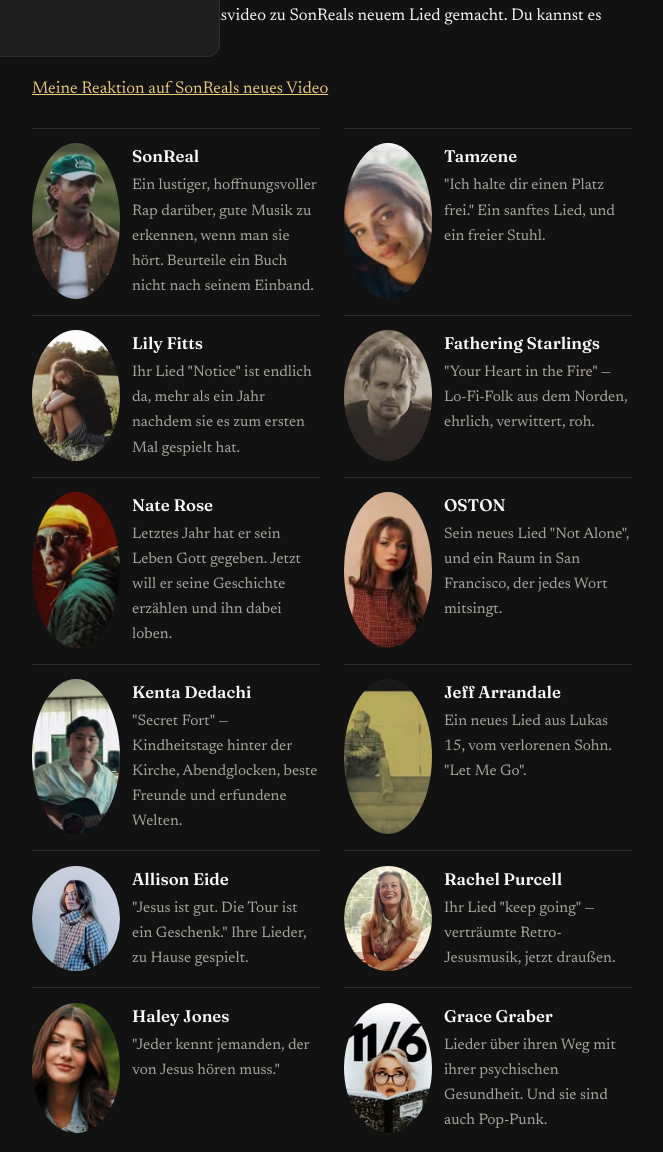
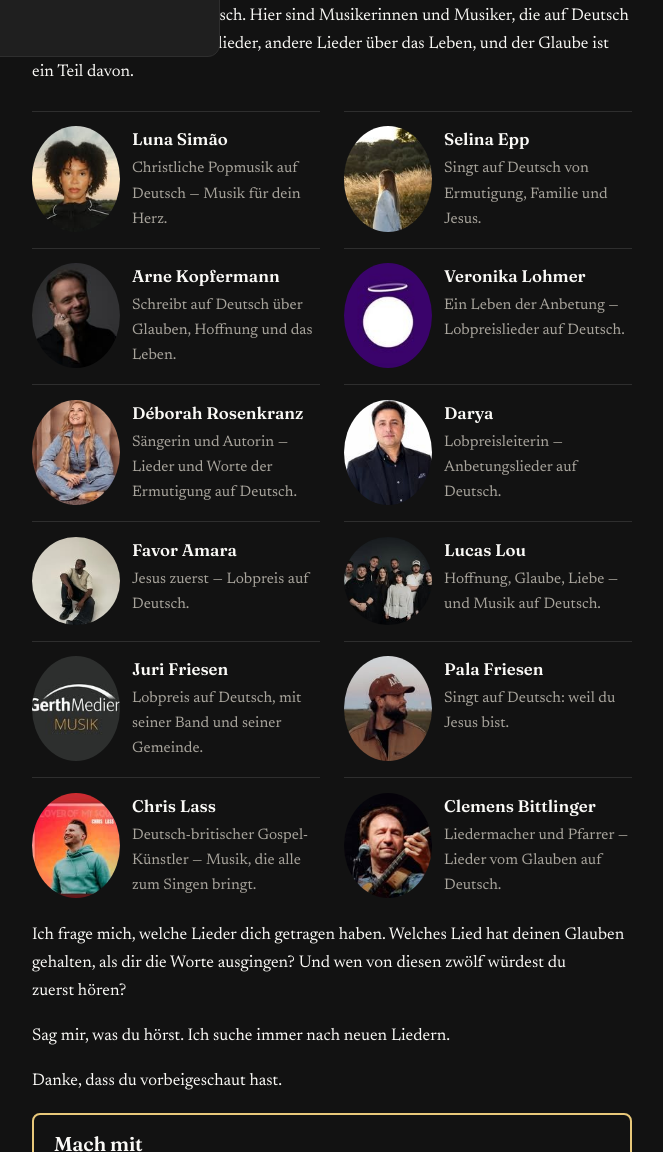
Before and after one commit to streamjonathan/jonathanmccallum-de, an Eleventy site: page content/posts/2026-11-23-music-and-faith.md in a window 1280 px wide. Shown: the part 727-1879 px from the top of the page, without its empty margins (308-971 px from the left). Built offline with nearby package versions, Linux system fonts and the light colour scheme; Eleventy itself is replaced by a stand-in of ours; files that its build step writes are made by us from their sources.

Commit message:
Music and Faith: 12 de-language musicians, self-hosted photos, SonReal paragraph dropped

```diff
--- a/content/posts/2026-11-23-music-and-faith.md
+++ b/content/posts/2026-11-23-music-and-faith.md
@@ -3,7 +3,7 @@ title: "Musik und Glaube"
 date: 2026-11-23
 slug: music-and-faith
 draft: false
-shareImage: /images/music-faith/sonreal.jpg
+shareImage: /images/music-faith/lunasimao.jpg
 ---
 
 Ich verbringe viel Zeit damit, Musikerinnen und Musikern auf Instagram zuzuhören. Hier sind einige, die ich in letzter Zeit gehört habe.
@@ -14,70 +14,68 @@ Paulus hat in Athen etwas Ähnliches gemacht. Er hat ihre Dichtung und ihre Spra
 
 Sie singen nicht alle Anbetungslieder. Die meisten singen einfach über das Leben, und der Glaube ist ein Teil davon. Das gefällt mir an ihnen. Tipp auf eine Karte, um das Lied auf Instagram anzusehen.
 
-Ich habe auch ein Reaktionsvideo zu SonReals neuem Lied gemacht. Du kannst es hier ansehen:
-
-[Meine Reaktion auf SonReals neues Video](https://www.youtube.com/shorts/wePjZMr6beE)
+Diese Lieder sind auf Deutsch. Hier sind Musikerinnen und Musiker, die auf Deutsch singen — manche Lobpreislieder, andere Lieder über das Leben, und der Glaube ist ein Teil davon.
 
 <div class="ig-grid">
-<a class="ig-card" href="https://www.instagram.com/reel/DgBgmKwB84s/" target="_blank" rel="noopener">
-<img class="ig-card__img" src="/images/music-faith/sonreal.jpg" alt="SonReal" loading="lazy" width="150" height="150">
-<span class="ig-card__text"><span class="ig-card__name">SonReal</span>
-<span class="ig-card__note">Ein lustiger, hoffnungsvoller Rap darüber, gute Musik zu erkennen, wenn man sie hört. Beurteile ein Buch nicht nach seinem Einband.</span></span>
+<a class="ig-card" href="https://www.instagram.com/reel/Dfw8TevRaPf/" target="_blank" rel="noopener">
+<img class="ig-card__img" src="/images/music-faith/lunasimao.jpg" alt="Luna Simão" loading="lazy" width="150" height="150">
+<span class="ig-card__text"><span class="ig-card__name">Luna Simão</span>
+<span class="ig-card__note">Christliche Popmusik auf Deutsch — Musik für dein Herz.</span></span>
 </a>
-<a class="ig-card" href="https://www.instagram.com/reel/DgDnpYFAUjr/" target="_blank" rel="noopener">
-<img class="ig-card__img" src="/images/music-faith/tamzene.jpg" alt="Tamzene" loading="lazy" width="150" height="150">
-<span class="ig-card__text"><span class="ig-card__name">Tamzene</span>
-<span class="ig-card__note">"Ich halte dir einen Platz frei." Ein sanftes Lied, und ein freier Stuhl.</span></span>
+<a class="ig-card" href="https://www.instagram.com/reel/DgB0VM6ojxS/" target="_blank" rel="noopener">
+<img class="ig-card__img" src="/images/music-faith/selinaaepp.jpg" alt="Selina Epp" loading="lazy" width="150" height="150">
+<span class="ig-card__text"><span class="ig-card__name">Selina Epp</span>
+<span class="ig-card__note">Singt auf Deutsch von Ermutigung, Familie und Jesus.</span></span>
 </a>
-<a class="ig-card" href="https://www.instagram.com/reel/Df5X6L3K-3W/" target="_blank" rel="noopener">
-<img class="ig-card__img" src="/images/music-faith/lilyfittsmusic.jpg" alt="Lily Fitts" loading="lazy" width="150" height="150">
-<span class="ig-card__text"><span class="ig-card__name">Lily Fitts</span>
-<span class="ig-card__note">Ihr Lied "Notice" ist endlich da, mehr als ein Jahr nachdem sie es zum ersten Mal gespielt hat.</span></span>
+<a class="ig-card" href="https://www.instagram.com/reel/DfHtmvNu-Cn/" target="_blank" rel="noopener">
+<img class="ig-card__img" src="/images/music-faith/arnekopfermann.jpg" alt="Arne Kopfermann" loading="lazy" width="150" height="150">
+<span class="ig-card__text"><span class="ig-card__name">Arne Kopfermann</span>
+<span class="ig-card__note">Schreibt auf Deutsch über Glauben, Hoffnung und das Leben.</span></span>
 </a>
-<a class="ig-card" href="https://www.instagram.com/reel/DgE-ybeI6ko/" target="_blank" rel="noopener">
-<img class="ig-card__img" src="/images/music-faith/fatheringstarlings.jpg" alt="Fathering Starlings" loading="lazy" width="150" height="150">
-<span class="ig-card__text"><span class="ig-card__name">Fathering Starlings</span>
-<span class="ig-card__note">"Your Heart in the Fire" — Lo-Fi-Folk aus dem Norden, ehrlich, verwittert, roh.</span></span>
+<a class="ig-card" href="https://www.instagram.com/reel/DbIyXlglH0l/" target="_blank" rel="noopener">
+<img class="ig-card__img" src="/images/music-faith/veronikalohmer.jpg" alt="Veronika Lohmer" loading="lazy" width="150" height="150">
+<span class="ig-card__text"><span class="ig-card__name">Veronika Lohmer</span>
+<span class="ig-card__note">Ein Leben der Anbetung — Lobpreislieder auf Deutsch.</span></span>
 </a>
-<a class="ig-card" href="https://www.instagram.com/reel/DfkSMZhpium/" target="_blank" rel="noopener">
-<img class="ig-card__img" src="/images/music-faith/naterosemusic.jpg" alt="Nate Rose" loading="lazy" width="150" height="150">
-<span class="ig-card__text"><span class="ig-card__name">Nate Rose</span>
-<span class="ig-card__note">Letztes Jahr hat er sein Leben Gott gegeben. Jetzt will er seine Geschichte erzählen und ihn dabei loben.</span></span>
+<a class="ig-card" href="https://www.instagram.com/reel/Df4_FdmOa5Z/" target="_blank" rel="noopener">
+<img class="ig-card__img" src="/images/music-faith/deborahrosenkranz.jpg" alt="Déborah Rosenkranz" loading="lazy" width="150" height="150">
+<span class="ig-card__text"><span class="ig-card__name">Déborah Rosenkranz</span>
+<span class="ig-card__note">Sängerin und Autorin — Lieder und Worte der Ermutigung auf Deutsch.</span></span>
 </a>
-<a class="ig-card" href="https://www.instagram.com/p/DgBMyeNkkyO/" target="_blank" rel="noopener">
-<img class="ig-card__img" src="/images/music-faith/ostonmusic.jpg" alt="OSTON" loading="lazy" width="150" height="150">
-<span class="ig-card__text"><span class="ig-card__name">OSTON</span>
-<span class="ig-card__note">Sein neues Lied "Not Alone", und ein Raum in San Francisco, der jedes Wort mitsingt.</span></span>
+<a class="ig-card" href="https://www.instagram.com/reel/DeaP8hzvxpH/" target="_blank" rel="noopener">
+<img class="ig-card__img" src="/images/music-faith/darya_music.jpg" alt="Darya" loading="lazy" width="150" height="150">
+<span class="ig-card__text"><span class="ig-card__name">Darya</span>
+<span class="ig-card__note">Lobpreisleiterin — Anbetungslieder auf Deutsch.</span></span>
 </a>
-<a class="ig-card" href="https://www.instagram.com/reel/Df1qtokoyBh/" target="_blank" rel="noopener">
-<img class="ig-card__img" src="/images/music-faith/kenta_dedachi.jpg" alt="Kenta Dedachi" loading="lazy" width="150" height="150">
-<span class="ig-card__text"><span class="ig-card__name">Kenta Dedachi</span>
-<span class="ig-card__note">"Secret Fort" — Kindheitstage hinter der Kirche, Abendglocken, beste Freunde und erfundene Welten.</span></span>
+<a class="ig-card" href="https://www.instagram.com/reel/DTkGhqhDe8d/" target="_blank" rel="noopener">
+<img class="ig-card__img" src="/images/music-faith/favoramara.jpg" alt="Favor Amara" loading="lazy" width="150" height="150">
+<span class="ig-card__text"><span class="ig-card__name">Favor Amara</span>
+<span class="ig-card__note">Jesus zuerst — Lobpreis auf Deutsch.</span></span>
 </a>
-<a class="ig-card" href="https://www.instagram.com/reel/DfCRnSiPXa5/" target="_blank" rel="noopener">
-<img class="ig-card__img" src="/images/music-faith/jeffarrandale.jpg" alt="Jeff Arrandale" loading="lazy" width="150" height="150">
-<span class="ig-card__text"><span class="ig-card__name">Jeff Arrandale</span>
-<span class="ig-card__note">Ein neues Lied aus Lukas 15, vom verlorenen Sohn. "Let Me Go".</span></span>
+<a class="ig-card" href="https://www.instagram.com/reel/DePyhj4RY3E/" target="_blank" rel="noopener">
+<img class="ig-card__img" src="/images/music-faith/lucasloumusic.jpg" alt="Lucas Lou" loading="lazy" width="150" height="150">
+<span class="ig-card__text"><span class="ig-card__name">Lucas Lou</span>
+<span class="ig-card__note">Hoffnung, Glaube, Liebe — und Musik auf Deutsch.</span></span>
 </a>
-<a class="ig-card" href="https://www.instagram.com/reel/Df71X0lzZsN/" target="_blank" rel="noopener">
-<img class="ig-card__img" src="/images/music-faith/allison_eide.jpg" alt="Allison Eide" loading="lazy" width="150" height="150">
-<span class="ig-card__text"><span class="ig-card__name">Allison Eide</span>
-<span class="ig-card__note">"Jesus ist gut. Die Tour ist ein Geschenk." Ihre Lieder, zu Hause gespielt.</span></span>
+<a class="ig-card" href="https://www.instagram.com/reel/Dei8lJszv-A/" target="_blank" rel="noopener">
+<img class="ig-card__img" src="/images/music-faith/jurifriesen.jpg" alt="Juri Friesen" loading="lazy" width="150" height="150">
+<span class="ig-card__text"><span class="ig-card__name">Juri Friesen</span>
+<span class="ig-card__note">Lobpreis auf Deutsch, mit seiner Band und seiner Gemeinde.</span></span>
 </a>
-<a class="ig-card" href="https://www.instagram.com/reel/DgD31mXBDcn/" target="_blank" rel="noopener">
-<img class="ig-card__img" src="/images/music-faith/rachelpurcellmusic.jpg" alt="Rachel Purcell" loading="lazy" width="150" height="150">
-<span class="ig-card__text"><span class="ig-card__name">Rachel Purcell</span>
-<span class="ig-card__note">Ihr Lied "keep going" — verträumte Retro-Jesusmusik, jetzt draußen.</span></span>
+<a class="ig-card" href="https://www.instagram.com/reel/DTL4oNLDXG6/" target="_blank" rel="noopener">
+<img class="ig-card__img" src="/images/music-faith/palafriesen.jpg" alt="Pala Friesen" loading="lazy" width="150" height="150">
+<span class="ig-card__text"><span class="ig-card__name">Pala Friesen</span>
+<span class="ig-card__note">Singt auf Deutsch: weil du Jesus bist.</span></span>
 </a>
-<a class="ig-card" href="https://www.instagram.com/reel/Df9vziqCJtC/" target="_blank" rel="noopener">
-<img class="ig-card__img" src="/images/music-faith/haleyjonesofficial.jpg" alt="Haley Jones" loading="lazy" width="150" height="150">
-<span class="ig-card__text"><span class="ig-card__name">Haley Jones</span>
-<span class="ig-card__note">"Jeder kennt jemanden, der von Jesus hören muss."</span></span>
+<a class="ig-card" href="https://www.instagram.com/reel/DeJdSQDkcMx/" target="_blank" rel="noopener">
+<img class="ig-card__img" src="/images/music-faith/chrislass.jpg" alt="Chris Lass" loading="lazy" width="150" height="150">
+<span class="ig-card__text"><span class="ig-card__name">Chris Lass</span>
+<span class="ig-card__note">Deutsch-britischer Gospel-Künstler — Musik, die alle zum Singen bringt.</span></span>
 </a>
-<a class="ig-card" href="https://www.instagram.com/reel/DgAmATaizM0/" target="_blank" rel="noopener">
-<img class="ig-card__img" src="/images/music-faith/gracegrabermusic.jpg" alt="Grace Graber" loading="lazy" width="150" height="150">
-<span class="ig-card__text"><span class="ig-card__name">Grace Graber</span>
-<span class="ig-card__note">Lieder über ihren Weg mit ihrer psychischen Gesundheit. Und sie sind auch Pop-Punk.</span></span>
+<a class="ig-card" href="https://www.instagram.com/reel/DRZ1XB3DZT5/" target="_blank" rel="noopener">
+<img class="ig-card__img" src="/images/music-faith/clemensbittlinger.jpg" alt="Clemens Bittlinger" loading="lazy" width="150" height="150">
+<span class="ig-card__text"><span class="ig-card__name">Clemens Bittlinger</span>
+<span class="ig-card__note">Liedermacher und Pfarrer — Lieder vom Glauben auf Deutsch.</span></span>
 </a>
 </div>
 
```
Also changed, not shown: content/images/music-faith/arnekopfermann.jpg (added), content/images/music-faith/chrislass.jpg (added), content/images/music-faith/clemensbittlinger.jpg (added), content/images/music-faith/darya_music.jpg (added), content/images/music-faith/deborahrosenkranz.jpg (added), content/images/music-faith/favoramara.jpg (added), content/images/music-faith/jurifriesen.jpg (added), content/images/music-faith/lucasloumusic.jpg (added), content/images/music-faith/lunasimao.jpg (added), content/images/music-faith/palafriesen.jpg (added), content/images/music-faith/selinaaepp.jpg (added), content/images/music-faith/veronikalohmer.jpg (added).
